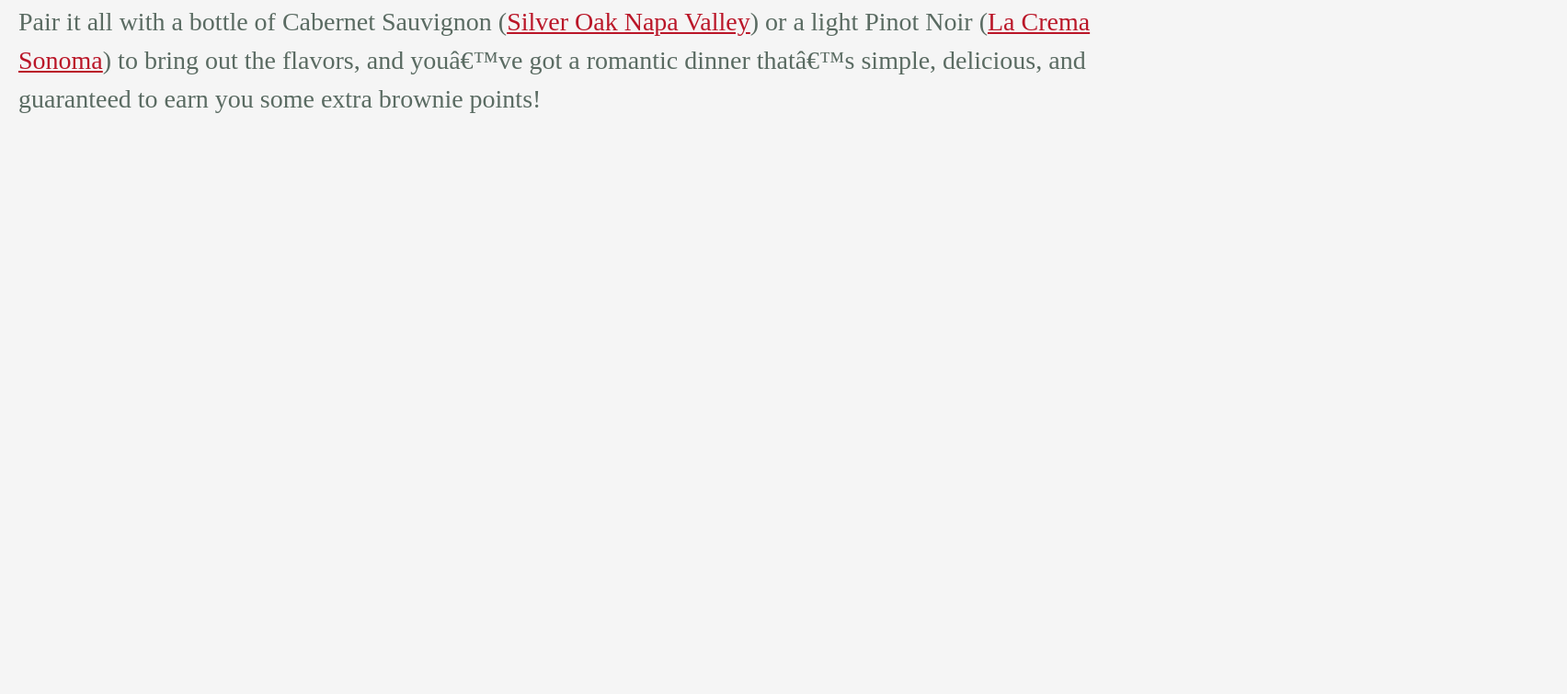
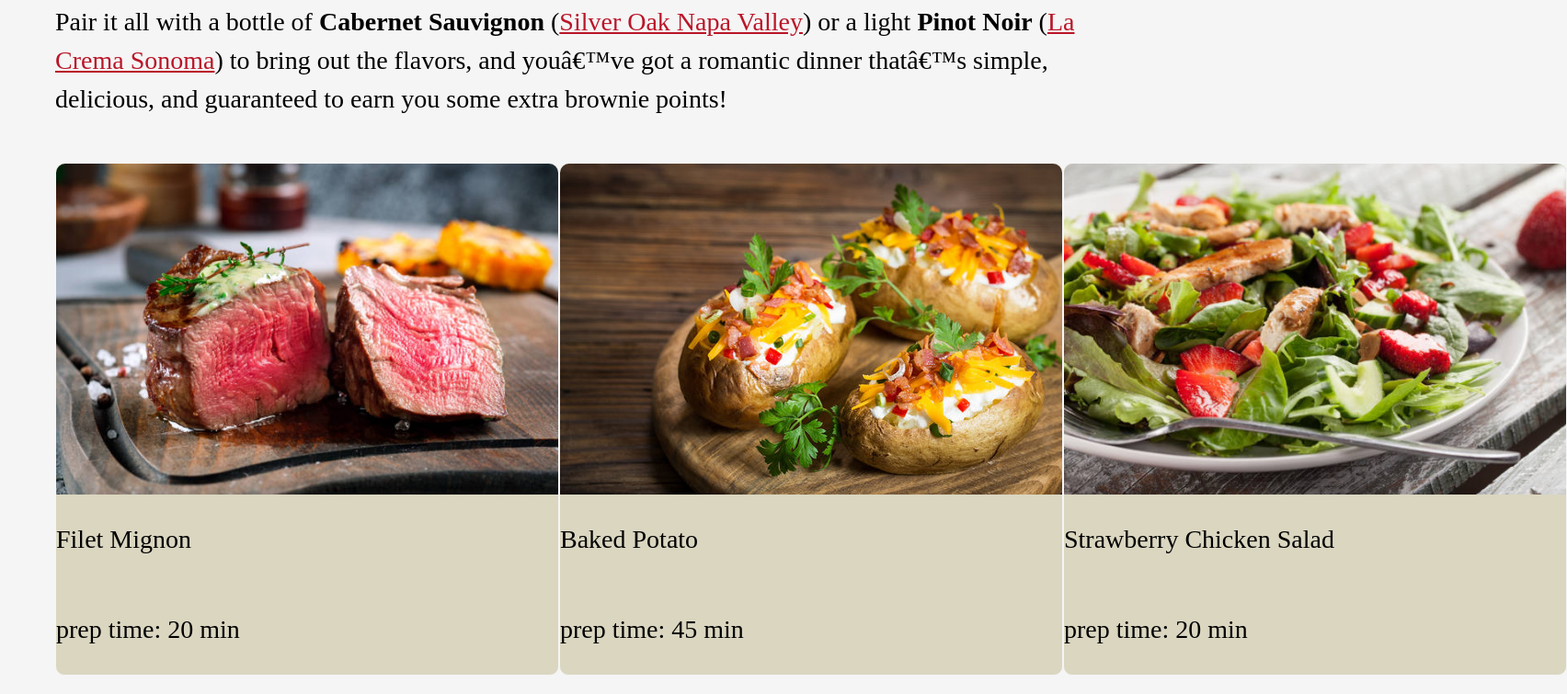
Before and after one commit to flow-state-citizen/odin-recipes, a plain HTML site: page index.html in a window 1280 px wide. Shown: the part 451-1206 px from the top of the page at 92% size, 1704 px wide, since content can reach past the window. Before the commit the page ends 800 px from the top, so only its background shows below. Drawn offline with Linux system fonts and the light colour scheme.

Commit message:
Add header from index.html to strawberry-chicken.html
Add recipe cards on index page

This copies the code for the header on the index page to the strawberry chicken page; nav
links on strawberry chicken page updated: odin recipes, filet mignon.

This also adds 'recipe cards' to the index homepage; cards include summary information.The
card background color is the same color as the description background on the recipe pages.

```diff
--- a/index.css
+++ b/index.css
@@ -75,6 +75,32 @@
 #content-container {
   font-size: 28px;
   padding: 20px;
+  margin-left: 40px;
+  margin-right: 40px;
   line-height: 1.5;
-  color: #5a6b62;
+  color: black;
 }
+
+#image-row-container {
+  display: flex;
+  flex-direction: row;
+  justify-content: space-evenly;
+  margin: 0;
+  padding: 0;
+}
+
+.image-container {
+  display: flex;
+  flex-direction: column;
+  margin-top: 20px;
+  padding: 0;
+  background-color: #dad6c0;
+  border: 1px solid #f5f5f5;
+  border-radius: 10px;
+}
+
+.image {
+  border-radius: 10px 10px 0 0;
+  width: 546px;
+  height: 360px;
+}
--- a/index.html
+++ b/index.html
@@ -26,24 +26,47 @@
     </div>
 
     <div id="content-container">
+        <div id="description-container">
             <p>Looking for the perfect date night meal? You’ve just found it.</p>
 
             <p>
                 Impress your special someone with a juicy,
                 melt-in-your-mouth <span class="bold">Filet Mignon</span>, a perfectly <span class="bold">baked
                     potato</span> that’s crispy outside and fluffy inside, and a
-            refreshing <span class="bold">Strawberry Chicken Salad</span> that adds a sweet, fresh twist. This trio is
+                refreshing <span class="bold">Strawberry Chicken Salad</span> that adds a sweet, fresh twist. This trio
+                is
                 the ultimate go-to for a
                 romantic dinner—simple, delicious, and guaranteed to earn you some extra brownie points!
             </p>
-        <p>Pair it all with a bottle of Cabernet Sauvignon (<a
+            <p>Pair it all with a bottle of <span class="bold">Cabernet Sauvignon</span> (<a
                     href="https://www.vivino.com/US-CA/en/silver-oak-napa-valley-cabernet-sauvignon/w/3069?ref=nav-search"
                     target="_blank" rel="noopener noreferrer">Silver
-                Oak Napa Valley</a>) or a light Pinot Noir (<a
+                    Oak Napa Valley</a>) or a light <span class="bold">Pinot Noir</span> (<a
                     href="https://www.vivino.com/US-CA/en/la-crema-sonoma-coast-pinot-noir/w/9108?ref=nav-search"
-                target="_blank" rel="noopener noreferrer">La Crema Sonoma</a>) to bring out the flavors, and you’ve got
+                    target="_blank" rel="noopener noreferrer">La Crema Sonoma</a>) to bring out the flavors, and you’ve
+                got
                 a
                 romantic dinner that’s simple, delicious, and guaranteed to earn you some extra brownie points!</p>
+        </div>
+
+        <div id="image-row-container">
+            <div class="image-container">
+                <img class="image" src="./recipes/filet-mignon/filet-mignon.jpg" alt="filet-mignon">
+                <p class="image-description">Filet Mignon</p>
+                <p>prep time: 20 min</p>
+            </div>
+            <div class="image-container">
+                <img class="image" src="./recipes/baked-potatos/baked-potato.jpg" alt="baked-potatos">
+                <p class="image-description">Baked Potato</p>
+                <p>prep time: 45 min</p>
+            </div>
+            <div class="image-container">
+                <img class="image" src="./recipes/strawberry-chicken/strawberry-chicken.jpg" alt="strawberry-chicken">
+                <p class="image-description">Strawberry Chicken Salad</p>
+                <p>prep time: 20 min</p>
+            </div>
+        </div>
+    </div>
     </div>
 </body>
 
```
Also changed, not shown: recipes/strawberry-chicken/strawberry-chicken.css (+8 -1 lines), recipes/strawberry-chicken/strawberry-chicken.html (+17 -0 lines). Lines whose indentation alone changed are shown as unchanged.
